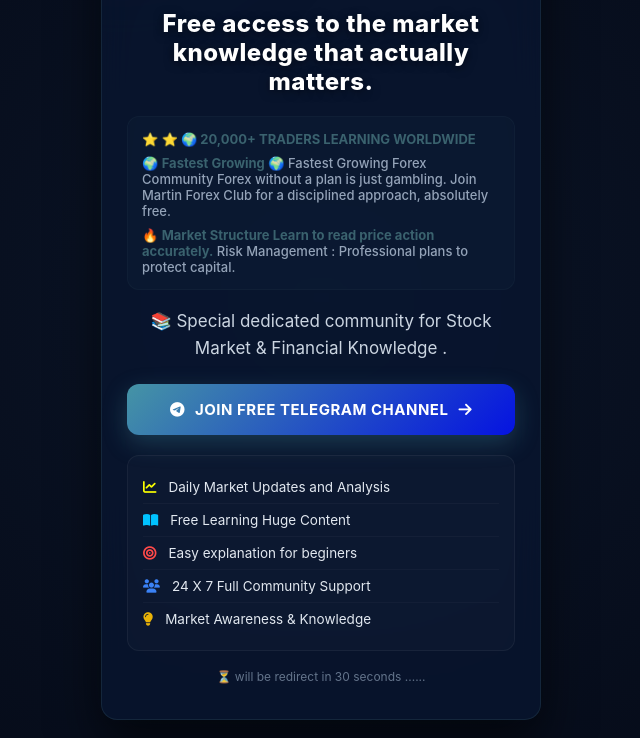
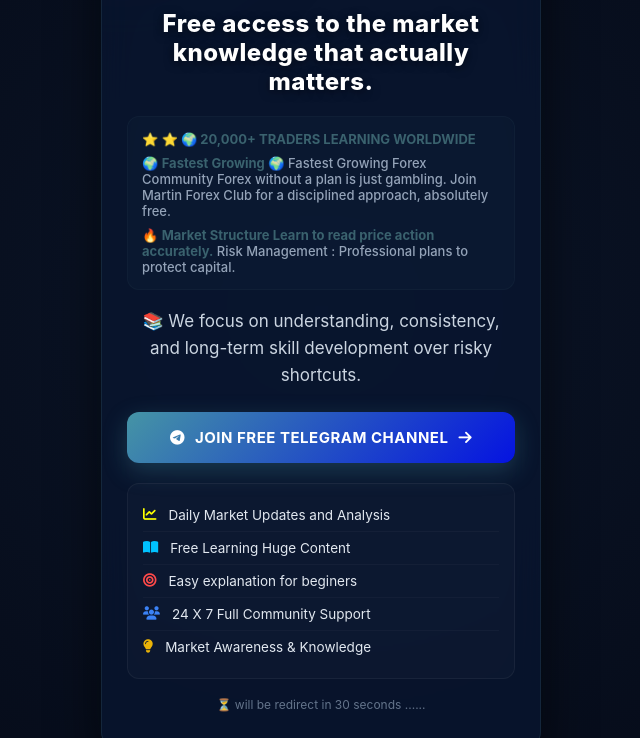
Before and after one commit to davidgrowtech-beep/martinforex, a plain HTML site: page index.html in a window 1280 px wide. Shown: the part 204-942 px from the top of the page, without its empty margins (319-959 px from the left). Drawn offline with Linux system fonts and the light colour scheme.

```diff
--- a/index.html
+++ b/index.html
@@ -76,13 +76,11 @@
     <div class="verify"><i class="fas fa-check-circle"></i>  FREE Access Community</div>
     <h2>Free access to the market knowledge that actually matters.</h2>
     <div class="stats">
-    <div>⭐ <span>⭐ 🌍 20,000+ TRADERS LEARNING WORLDWIDE</span> </div>
-
-    <div>🌍 <span>Fastest Growing</span> 🌍 Fastest Growing Forex Community Forex without a plan is just gambling. Join Martin Forex Club for a disciplined approach, absolutely free.</div>
-
-    <div>🔥 <span>Market Structure Learn to read price action accurately.</span> Risk Management :  Professional plans to protect capital.</div>
+      <div>⭐ <span>⭐ 🌍 20,000+ TRADERS LEARNING WORLDWIDE</span> </div>
+      <div>🌍 <span>Fastest Growing</span> 🌍 Fastest Growing Forex Community Forex without a plan is just gambling. Join Martin Forex Club for a disciplined approach, absolutely free.</div>
+      <div>🔥 <span>Market Structure Learn to read price action accurately.</span> Risk Management :  Professional plans to protect capital.</div>
   </div>
-    <div class="text">📚 Special dedicated community for Stock Market &amp; Financial Knowledge .</div>
+    <div class="text">📚 We focus on understanding, consistency, and long-term skill development over risky shortcuts.</div>
     <a class="btn" id="telegramBtn" href="https://t.me/martineconomicanalyst" rel="noopener noreferrer" onclick="trackAndRedirect(event)">
       <i class="fab fa-telegram"></i> JOIN FREE TELEGRAM CHANNEL <i class="fas fa-arrow-right"></i>
     </a>
```
